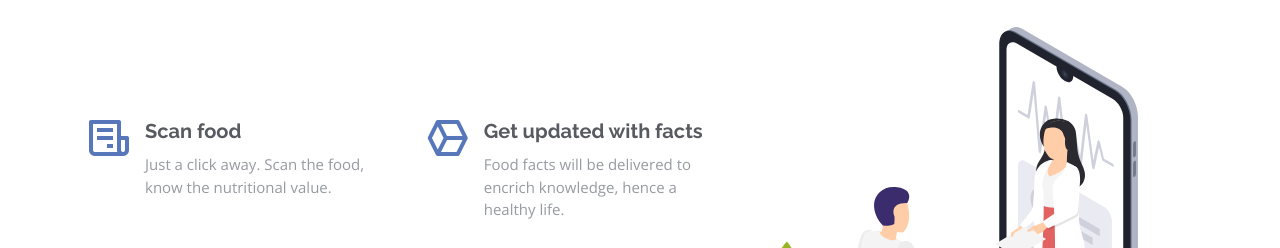
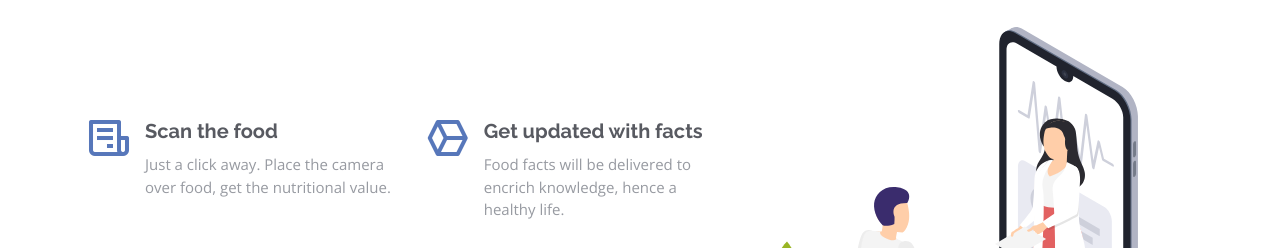
Before and after one commit to yashbafna27/snapthegrub_site, a plain HTML site: page index.html in a window 1280 px wide. Shown: the part 845-1093 px from the top of the page. Drawn offline with nearby package versions, Linux system fonts and the light colour scheme.

Commit message:
Update index.html

```diff
--- a/index.html
+++ b/index.html
@@ -108,8 +108,8 @@
               <div class="row">
                 <div class="col-md-6 icon-box" data-aos="fade-up">
                   <i class="bx bx-receipt"></i>
-                  <h4>Scan food</h4>
-                  <p>Just a click away. Scan the food, know the nutritional value.</p>
+                  <h4>Scan the food</h4>
+                  <p>Just a click away. Place the camera over food, get the nutritional value.</p>
                 </div>
                 <div class="col-md-6 icon-box" data-aos="fade-up" data-aos-delay="100">
                   <i class="bx bx-cube-alt"></i>
```
